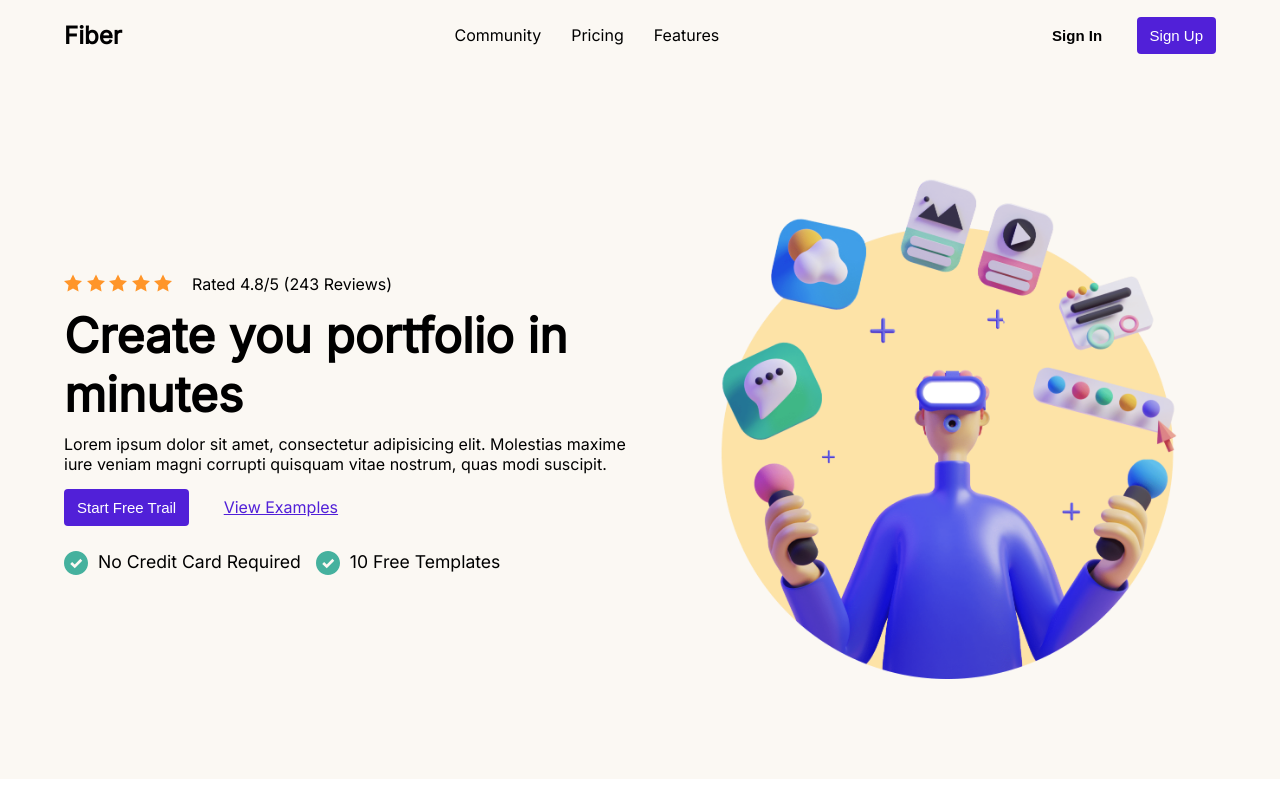
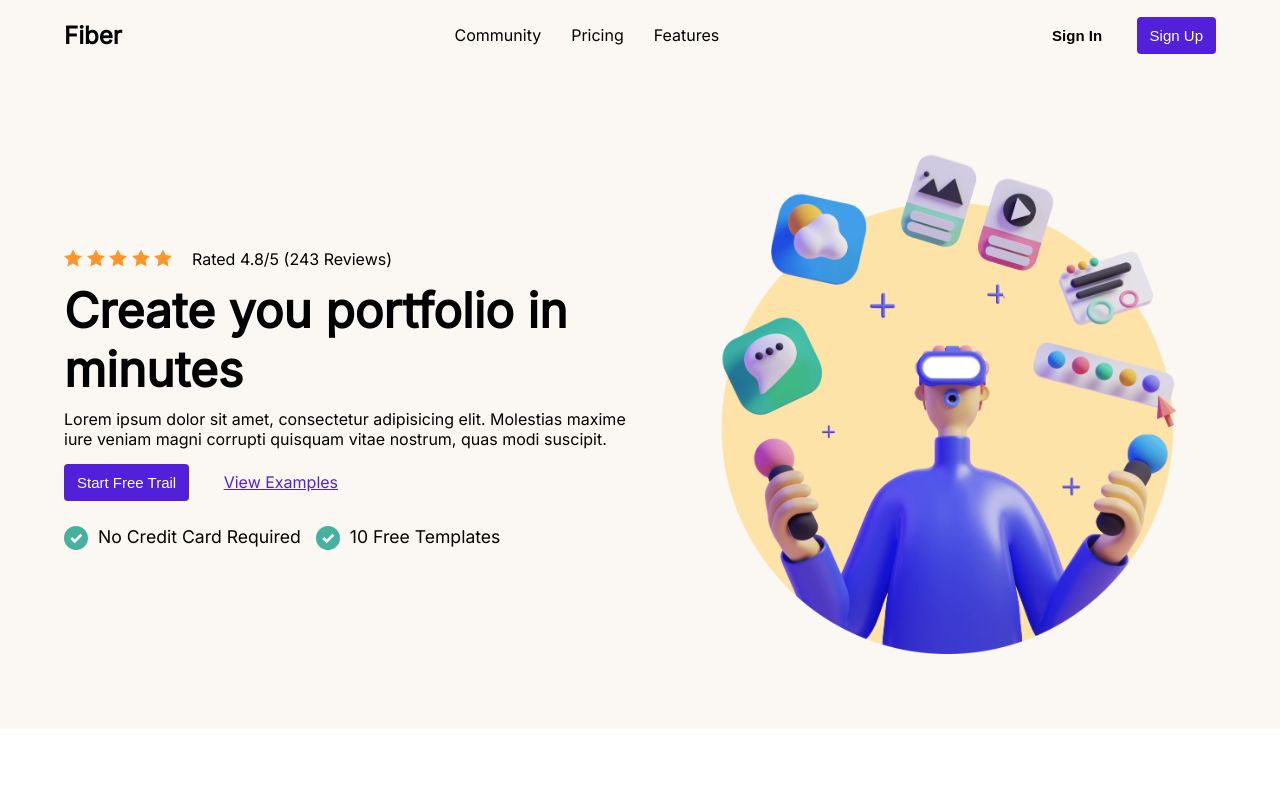
Before and after one commit to HaiderAli00033/My-Live-Project, a plain HTML site: page index.html in a window 1280 px wide. Shown: the top 800 px of the page. Drawn offline with Linux system fonts and the light colour scheme.

Commit message:
Completed

```diff
--- a/style.css
+++ b/style.css
@@ -80,7 +80,7 @@ section.section-1 {
   margin: 0 auto;
   height: auto;
   column-gap: 50px;
-  padding: 75px 0;
+  padding: 50px 0;
 }
 
 .section-1-content {
```
